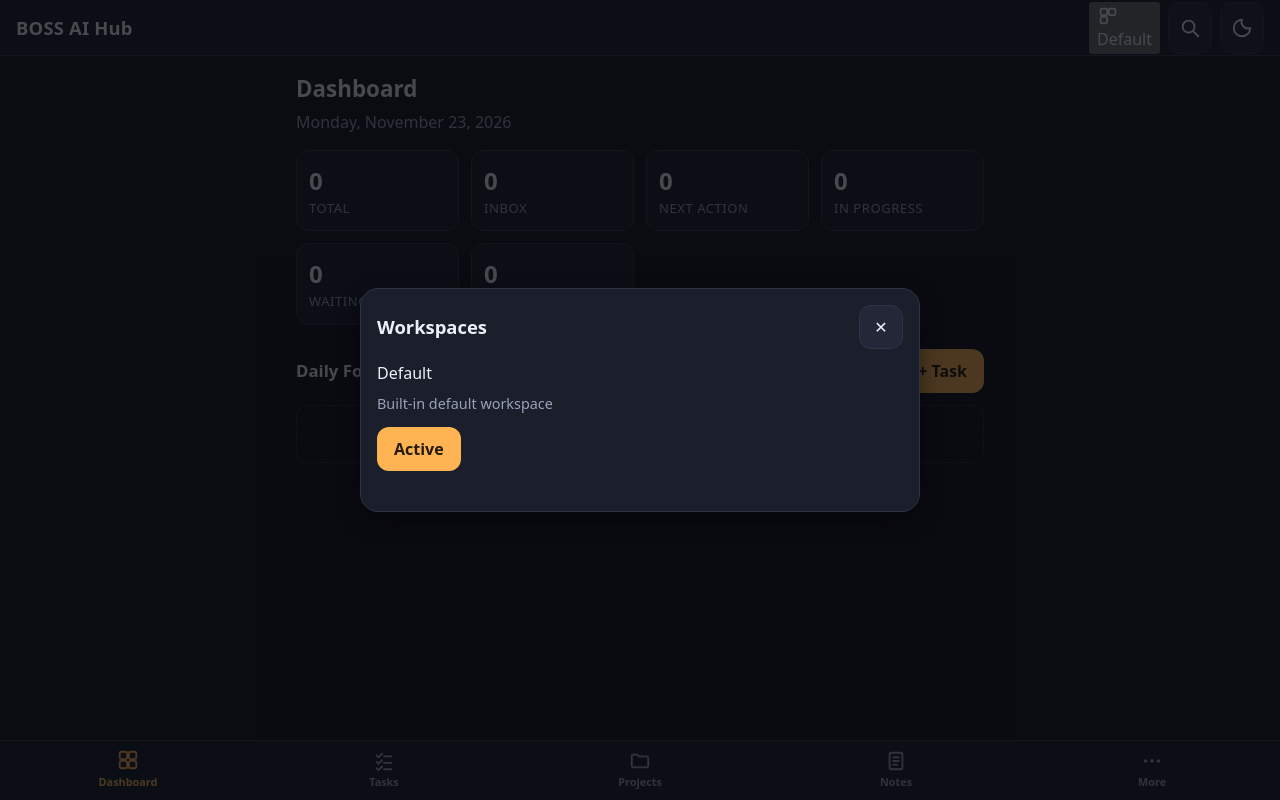
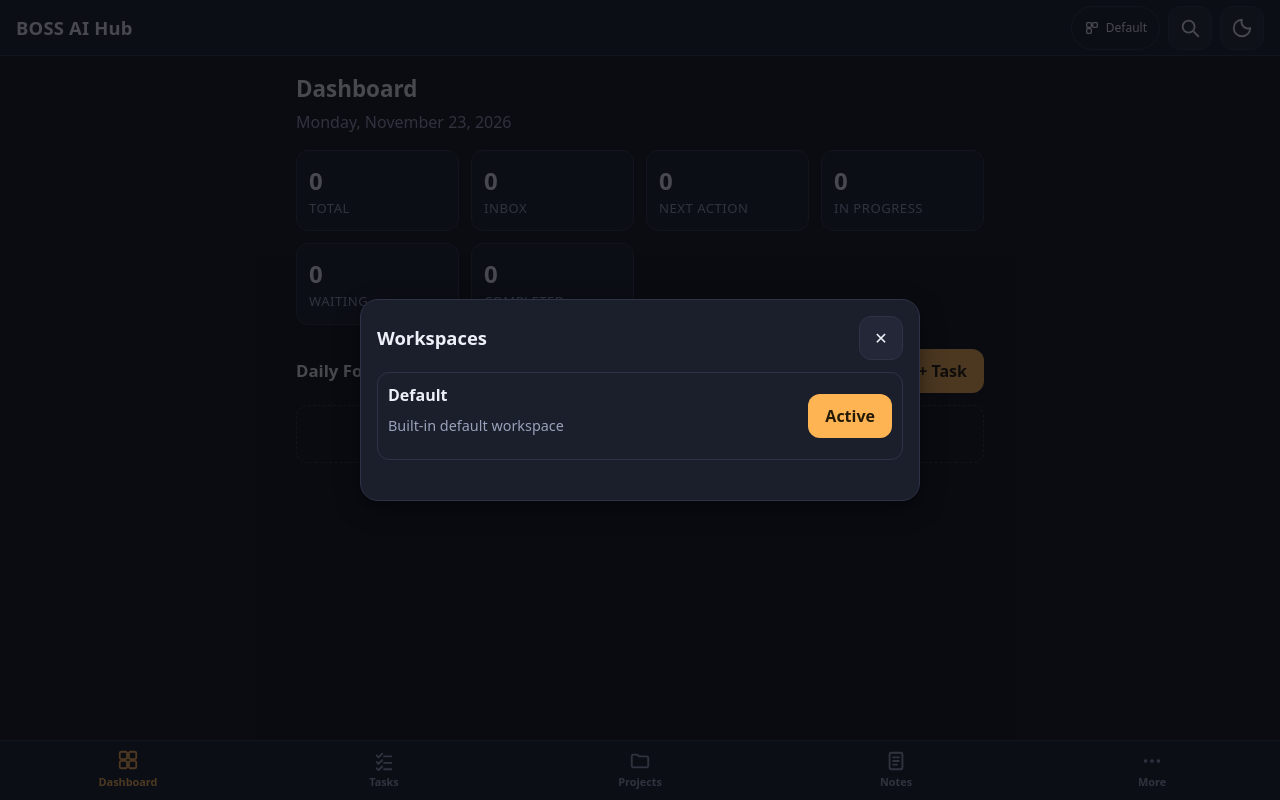
Before and after one commit to bayazidanik-collab/boss-ai-platform, a plain HTML site: page index.html in a window 1280 px wide. Both pictures are taken after a click on the button "Default". Drawn offline with Linux system fonts and the light colour scheme.

Commit message:
Update styles.css

```diff
--- a/styles.css
+++ b/styles.css
@@ -485,6 +485,28 @@ mark.hit-mark {
 .pill.status-in-progress { color: var(--accent); border-color: var(--accent); }
 .pill.status-blocked { color: var(--warn); border-color: var(--warn); }
 
+/* Track B: workspace pill + prompt-pack list */
+.ws-pill {
+  display: inline-flex; align-items: center; gap: 6px;
+  min-height: 44px; max-width: 132px; padding: 0 12px;
+  border: 1px solid var(--border); border-radius: 999px;
+  background: transparent; color: var(--text); font: inherit; font-size: 12px;
+}
+.ws-pill .icon { width: 16px; height: 16px; flex: none; }
+.ws-pill span { overflow: hidden; text-overflow: ellipsis; white-space: nowrap; min-width: 0; }
+.pack-list { display: grid; gap: 10px; }
+.pack-item {
+  display: flex; flex-wrap: wrap; gap: 8px; align-items: center;
+  padding: 10px; border: 1px solid var(--border); border-radius: 12px;
+}
+.pack-info { flex: 1 1 160px; min-width: 0; }
+.pack-name { font-weight: 600; }
+.pack-json-input {
+  width: 100%; min-height: 120px; padding: 10px; box-sizing: border-box;
+  border: 1px solid var(--border); border-radius: 8px;
+  background: transparent; color: var(--text); font: inherit;
+}
+
 .chip {
   display: inline-flex;
   align-items: center;
```
